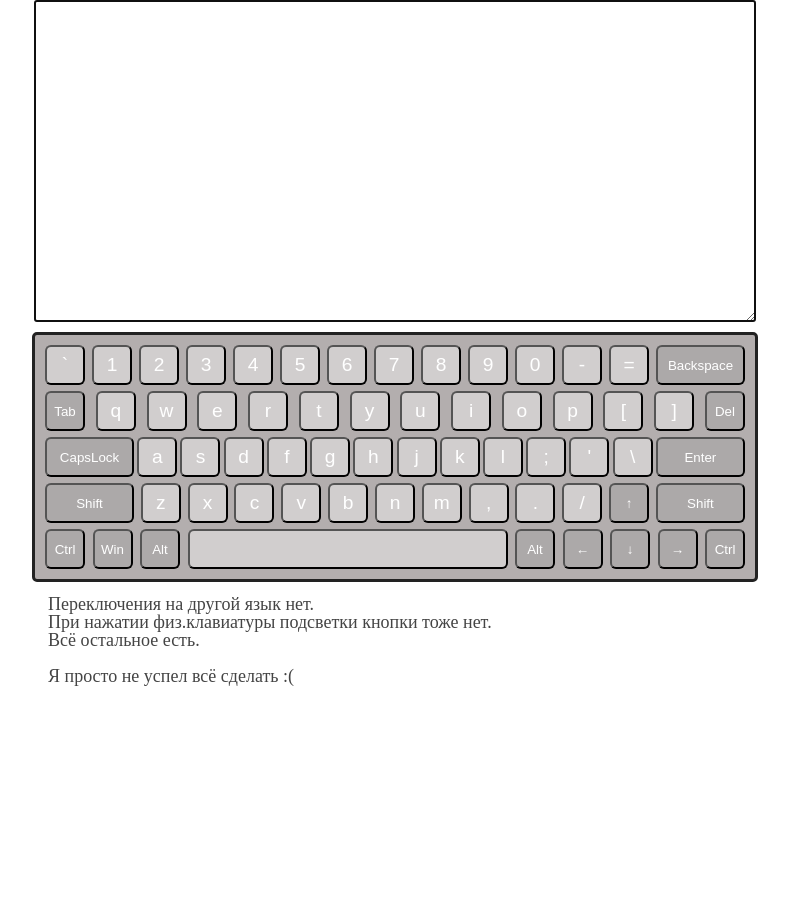
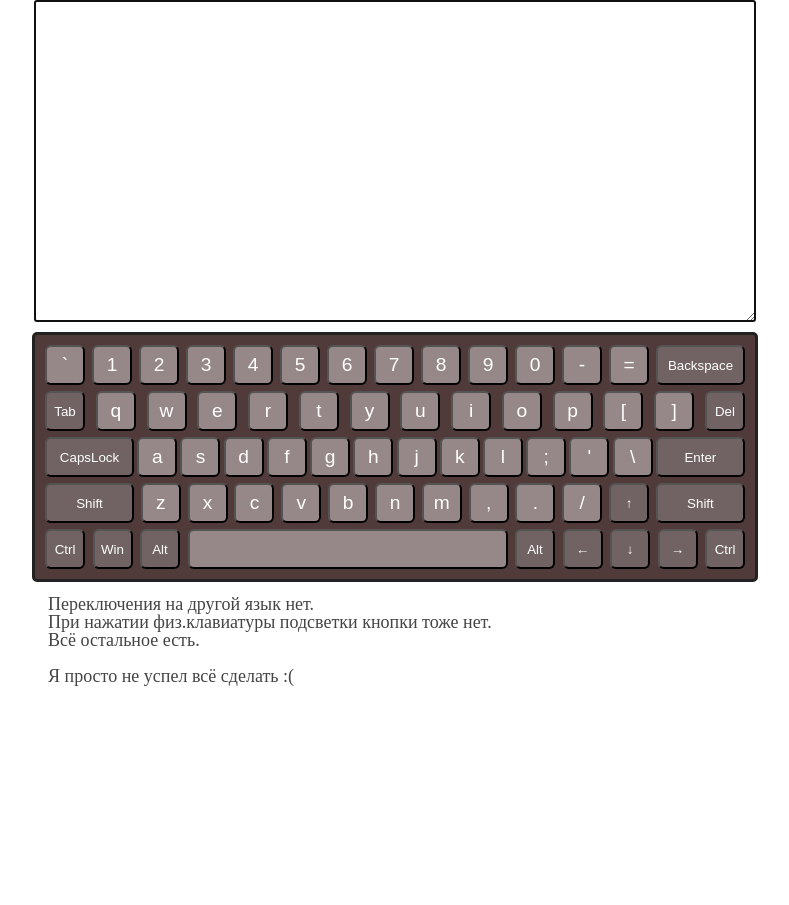
Before and after one commit to ShaDoKaiKan/virtual-keyboard, a website: page index.html in a window 1280 px wide. Shown: the whole page, without its empty margins (245-1034 px from the left). Drawn offline with nearby package versions, Linux system fonts and the light colour scheme.

Commit message:
refactor: change color of keyboard

```diff
--- a/style.css
+++ b/style.css
@@ -29,7 +29,7 @@
     width: 700px;
     margin: 0 auto;
     padding: 10px;
-    background: #b3aeae;
+    background: #503a3a;
     border: 3px solid #222222;
     border-radius: 5px;
 }
```
